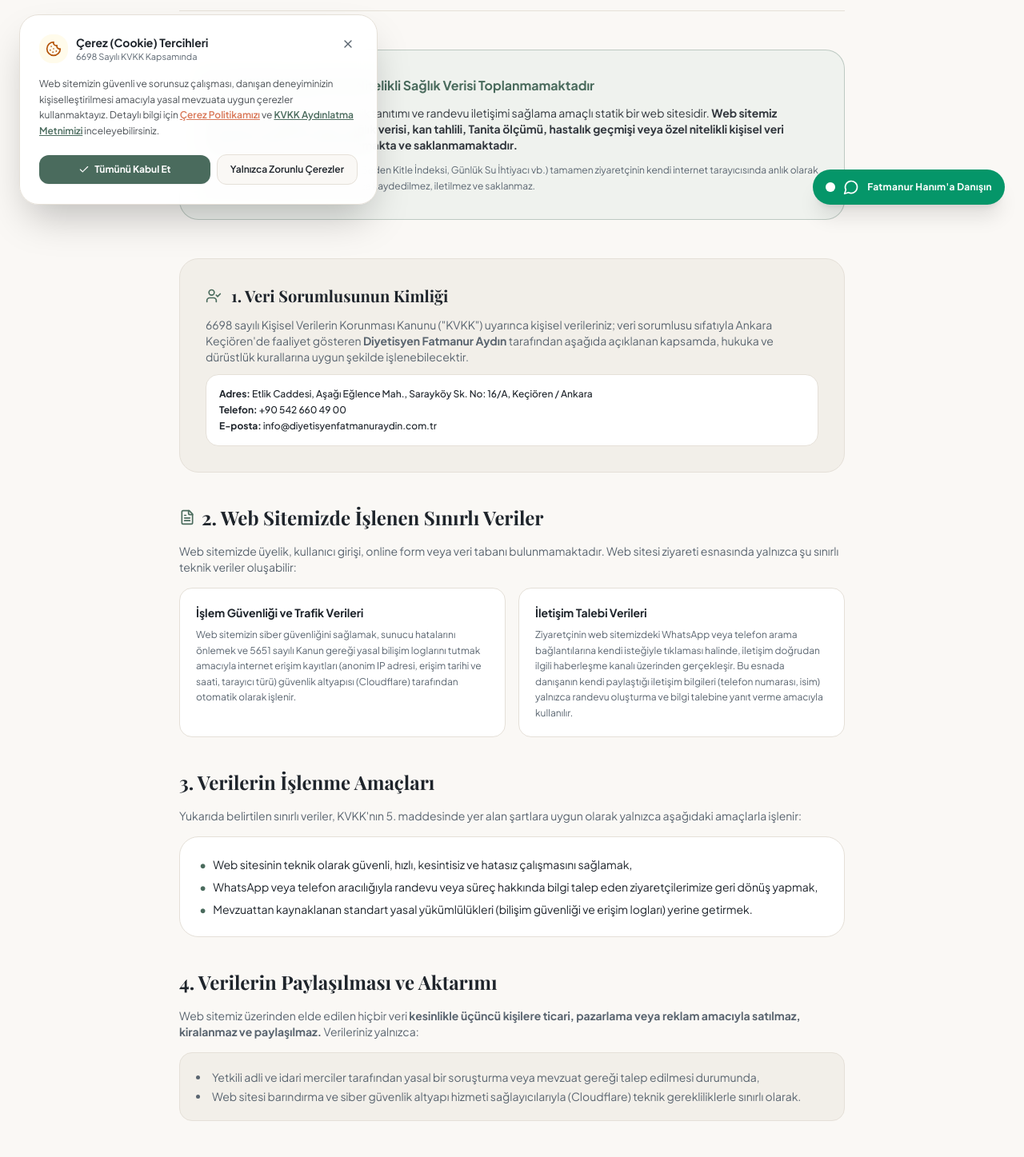
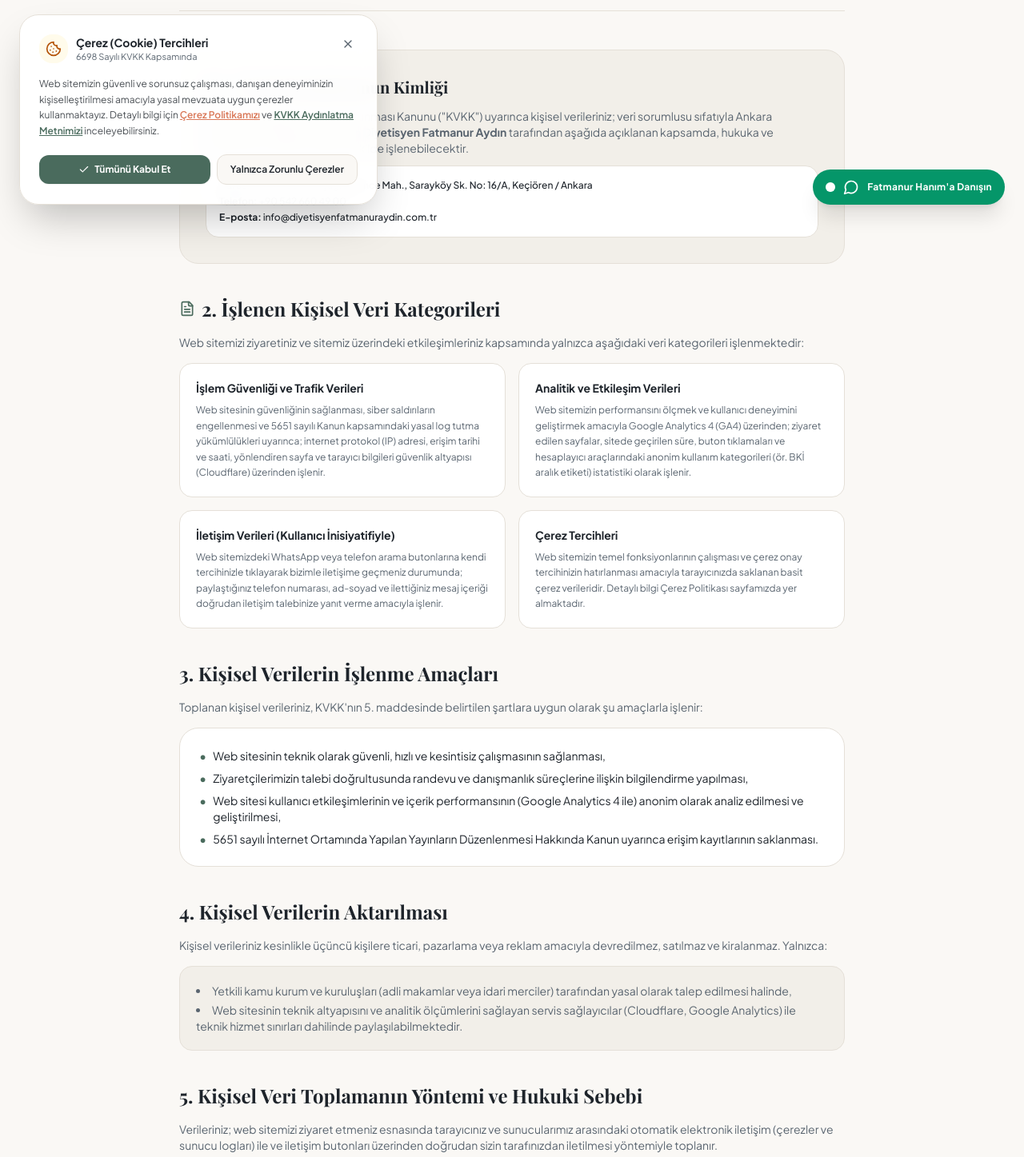
Before and after one commit to emnaydin95/diyetisyen-fatmanur-aydin, a Next.js app: page /kvkk-aydinlatma-metni in a window 1280 px wide. Shown: the part 520-1967 px from the top of the page at 80% size. Built offline with nearby package versions, Linux system fonts and the light colour scheme.

Commit message:
refactor(kvkk): remove negative disclaimers, properly document GA4 tracking and exact processed data

```diff
--- a/src/app/kvkk-aydinlatma-metni/page.tsx
+++ b/src/app/kvkk-aydinlatma-metni/page.tsx
@@ -1,7 +1,7 @@
 import React from "react";
 import type { Metadata } from "next";
 import Link from "next/link";
-import { ArrowLeft, ShieldCheck, Lock, FileText, UserCheck, HelpCircle, CheckCircle2 } from "lucide-react";
+import { ArrowLeft, ShieldCheck, Lock, FileText, UserCheck, HelpCircle } from "lucide-react";
 import { siteConfig } from "@/config/siteConfig";
 
 export const metadata: Metadata = {
@@ -40,21 +40,6 @@ export default function KVKKPage() {
           </div>
         </div>
 
-        {/* Önemli Güvence Kutusu */}
-        <div className="bg-sage-soft/60 border border-sage/30 rounded-3xl p-6 sm:p-8 space-y-3">
-          <div className="flex items-center gap-2.5 text-sage font-bold text-base">
-            <CheckCircle2 className="w-5 h-5 flex-shrink-0" />
-            <span>Web Sitemizde Özel Nitelikli Sağlık Verisi Toplanmamaktadır</span>
-          </div>
-          <p className="text-xs sm:text-sm text-charcoal/90 leading-relaxed">
-            Web sitemiz bilgilendirme, klinik tanıtımı ve randevu iletişimi sağlama amaçlı statik bir web sitesidir.
-            <strong> Web sitemiz üzerinden kesinlikle hiçbir sağlık verisi, kan tahlili, Tanita ölçümü, hastalık geçmişi veya özel nitelikli kişisel veri toplanmamakta, barındırılmamakta ve saklanmamaktadır.</strong>
-          </p>
-          <p className="text-xs text-mutedSlate leading-relaxed">
-            Sitede yer alan hesaplayıcı araçlar (Beden Kitle İndeksi, Günlük Su İhtiyacı vb.) tamamen ziyaretçinin kendi internet tarayıcısında anlık olarak çalışır; girilen değerler sunucularımıza kaydedilmez, iletilmez ve saklanmaz.
-          </p>
-        </div>
-
         {/* Content Sections */}
         <div className="space-y-10 text-charcoal/90 text-sm sm:text-base leading-relaxed">
 
@@ -74,27 +59,42 @@ export default function KVKKPage() {
             </div>
           </section>
 
-          {/* Section 2: İşlenen Sınırlı Veriler */}
+          {/* Section 2: İşlenen Kişisel Veriler */}
           <section className="space-y-4">
             <h2 className="editorial-title text-2xl font-bold text-charcoal flex items-center gap-2">
               <FileText className="w-5 h-5 text-sage" />
-              2. Web Sitemizde İşlenen Sınırlı Veriler
+              2. İşlenen Kişisel Veri Kategorileri
             </h2>
             <p className="text-xs sm:text-sm text-mutedSlate leading-relaxed">
-              Web sitemizde üyelik, kullanıcı girişi, online form veya veri tabanı bulunmamaktadır. Web sitesi ziyareti esnasında yalnızca şu sınırlı teknik veriler oluşabilir:
+              Web sitemizi ziyaretiniz ve sitemiz üzerindeki etkileşimleriniz kapsamında yalnızca aşağıdaki veri kategorileri işlenmektedir:
             </p>
 
             <div className="grid grid-cols-1 md:grid-cols-2 gap-4">
               <div className="bg-white p-5 rounded-2xl border border-borderHairline space-y-2">
                 <h3 className="font-bold text-charcoal text-sm">İşlem Güvenliği ve Trafik Verileri</h3>
                 <p className="text-xs text-mutedSlate leading-relaxed">
-                  Web sitemizin siber güvenliğini sağlamak, sunucu hatalarını önlemek ve 5651 sayılı Kanun gereği yasal bilişim loglarını tutmak amacıyla internet erişim kayıtları (anonim IP adresi, erişim tarihi ve saati, tarayıcı türü) güvenlik altyapısı (Cloudflare) tarafından otomatik olarak işlenir.
+                  Web sitesinin güvenliğinin sağlanması, siber saldırıların engellenmesi ve 5651 sayılı Kanun kapsamındaki yasal log tutma yükümlülükleri uyarınca; internet protokol (IP) adresi, erişim tarihi ve saati, yönlendiren sayfa ve tarayıcı bilgileri güvenlik altyapısı (Cloudflare) üzerinden işlenir.
                 </p>
               </div>
+
               <div className="bg-white p-5 rounded-2xl border border-borderHairline space-y-2">
-                <h3 className="font-bold text-charcoal text-sm">İletişim Talebi Verileri</h3>
+                <h3 className="font-bold text-charcoal text-sm">Analitik ve Etkileşim Verileri</h3>
                 <p className="text-xs text-mutedSlate leading-relaxed">
-                  Ziyaretçinin web sitemizdeki WhatsApp veya telefon arama bağlantılarına kendi isteğiyle tıklaması halinde, iletişim doğrudan ilgili haberleşme kanalı üzerinden gerçekleşir. Bu esnada danışanın kendi paylaştığı iletişim bilgileri (telefon numarası, isim) yalnızca randevu oluşturma ve bilgi talebine yanıt verme amacıyla kullanılır.
+                  Web sitemizin performansını ölçmek ve kullanıcı deneyimini geliştirmek amacıyla Google Analytics 4 (GA4) üzerinden; ziyaret edilen sayfalar, sitede geçirilen süre, buton tıklamaları ve hesaplayıcı araçlarındaki anonim kullanım kategorileri (ör. BKİ aralık etiketi) istatistiki olarak işlenir.
+                </p>
+              </div>
+
+              <div className="bg-white p-5 rounded-2xl border border-borderHairline space-y-2">
+                <h3 className="font-bold text-charcoal text-sm">İletişim Verileri (Kullanıcı İnisiyatifiyle)</h3>
+                <p className="text-xs text-mutedSlate leading-relaxed">
+                  Web sitemizdeki WhatsApp veya telefon arama butonlarına kendi tercihinizle tıklayarak bizimle iletişime geçmeniz durumunda; paylaştığınız telefon numarası, ad-soyad ve ilettiğiniz mesaj içeriği doğrudan iletişim talebinize yanıt verme amacıyla işlenir.
+                </p>
+              </div>
+
+              <div className="bg-white p-5 rounded-2xl border border-borderHairline space-y-2">
+                <h3 className="font-bold text-charcoal text-sm">Çerez Tercihleri</h3>
+                <p className="text-xs text-mutedSlate leading-relaxed">
+                  Web sitemizin temel fonksiyonlarının çalışması ve çerez onay tercihinizin hatırlanması amacıyla tarayıcınızda saklanan basit çerez verileridir. Detaylı bilgi Çerez Politikası sayfamızda yer almaktadır.
                 </p>
               </div>
             </div>
@@ -103,23 +103,27 @@ export default function KVKKPage() {
           {/* Section 3: Verilerin İşlenme Amaçları */}
           <section className="space-y-4">
             <h2 className="editorial-title text-2xl font-bold text-charcoal">
-              3. Verilerin İşlenme Amaçları
+              3. Kişisel Verilerin İşlenme Amaçları
             </h2>
             <p className="text-xs sm:text-sm text-mutedSlate">
-              Yukarıda belirtilen sınırlı veriler, KVKK&apos;nın 5. maddesinde yer alan şartlara uygun olarak yalnızca aşağıdaki amaçlarla işlenir:
+              Toplanan kişisel verileriniz, KVKK&apos;nın 5. maddesinde belirtilen şartlara uygun olarak şu amaçlarla işlenir:
             </p>
             <ul className="space-y-2 text-xs sm:text-sm text-charcoal bg-white p-6 rounded-3xl border border-borderHairline">
               <li className="flex items-start gap-2">
                 <span className="text-sage font-bold">•</span>
-                <span>Web sitesinin teknik olarak güvenli, hızlı, kesintisiz ve hatasız çalışmasını sağlamak,</span>
+                <span>Web sitesinin teknik olarak güvenli, hızlı ve kesintisiz çalışmasının sağlanması,</span>
               </li>
               <li className="flex items-start gap-2">
                 <span className="text-sage font-bold">•</span>
-                <span>WhatsApp veya telefon aracılığıyla randevu veya süreç hakkında bilgi talep eden ziyaretçilerimize geri dönüş yapmak,</span>
+                <span>Ziyaretçilerimizin talebi doğrultusunda randevu ve danışmanlık süreçlerine ilişkin bilgilendirme yapılması,</span>
               </li>
               <li className="flex items-start gap-2">
                 <span className="text-sage font-bold">•</span>
-                <span>Mevzuattan kaynaklanan standart yasal yükümlülükleri (bilişim güvenliği ve erişim logları) yerine getirmek.</span>
+                <span>Web sitesi kullanıcı etkileşimlerinin ve içerik performansının (Google Analytics 4 ile) anonim olarak analiz edilmesi ve geliştirilmesi,</span>
+              </li>
+              <li className="flex items-start gap-2">
+                <span className="text-sage font-bold">•</span>
+                <span>5651 sayılı İnternet Ortamında Yapılan Yayınların Düzenlenmesi Hakkında Kanun uyarınca erişim kayıtlarının saklanması.</span>
               </li>
             </ul>
           </section>
@@ -127,27 +131,27 @@ export default function KVKKPage() {
           {/* Section 4: Verilerin Aktarılması */}
           <section className="space-y-4">
             <h2 className="editorial-title text-2xl font-bold text-charcoal">
-              4. Verilerin Paylaşılması ve Aktarımı
+              4. Kişisel Verilerin Aktarılması
             </h2>
             <p className="text-xs sm:text-sm text-mutedSlate leading-relaxed">
-              Web sitemiz üzerinden elde edilen hiçbir veri <strong>kesinlikle üçüncü kişilere ticari, pazarlama veya reklam amacıyla satılmaz, kiralanmaz ve paylaşılmaz.</strong> Verileriniz yalnızca:
+              Kişisel verileriniz kesinlikle üçüncü kişilere ticari, pazarlama veya reklam amacıyla devredilmez, satılmaz ve kiralanmaz. Yalnızca:
             </p>
             <ul className="text-xs sm:text-sm text-mutedSlate space-y-1 list-disc list-inside bg-brandSurface p-5 rounded-2xl border border-borderHairline">
-              <li>Yetkili adli ve idari merciler tarafından yasal bir soruşturma veya mevzuat gereği talep edilmesi durumunda,</li>
-              <li>Web sitesi barındırma ve siber güvenlik altyapı hizmeti sağlayıcılarıyla (Cloudflare) teknik gerekliliklerle sınırlı olarak.</li>
+              <li>Yetkili kamu kurum ve kuruluşları (adli makamlar veya idari merciler) tarafından yasal olarak talep edilmesi halinde,</li>
+              <li>Web sitesinin teknik altyapısını ve analitik ölçümlerini sağlayan servis sağlayıcılar (Cloudflare, Google Analytics) ile teknik hizmet sınırları dahilinde paylaşılabilmektedir.</li>
             </ul>
           </section>
 
           {/* Section 5: Toplama Yöntemi ve Hukuki Sebebi */}
           <section className="space-y-4">
             <h2 className="editorial-title text-2xl font-bold text-charcoal">
-              5. Veri Toplamanın Yöntemi ve Hukuki Sebebi
+              5. Kişisel Veri Toplamanın Yöntemi ve Hukuki Sebebi
             </h2>
             <p className="text-xs sm:text-sm text-mutedSlate leading-relaxed">
-              Veriler; web sitemizin ziyaret edilmesiyle birlikte elektronik ortamda otomatik yöntemlerle (sunucu logları) veya kullanıcının iletişim kanallarına (WhatsApp/telefon) tıklayarak kendi inisiyatifiyle mesaj iletmesi suretiyle toplanır.
+              Verileriniz; web sitemizi ziyaret etmeniz esnasında tarayıcınız ve sunucularımız arasındaki otomatik elektronik iletişim (çerezler ve sunucu logları) ile ve iletişim butonları üzerinden doğrudan sizin tarafınızdan iletilmesi yöntemiyle toplanır.
             </p>
             <p className="text-xs sm:text-sm text-mutedSlate leading-relaxed">
-              Hukuki sebepler; KVKK Madde 5/2 kapsamında <em>&quot;veri sorumlusunun meşru menfaatleri için veri işlenmesinin zorunlu olması&quot;</em> ve <em>&quot;bir hakkın tesisi, kullanılması veya korunması&quot;</em> hükümleridir.
+              Hukuki sebepler; KVKK Madde 5/2 uyarınca <em>&quot;veri sorumlusunun hukuki yükümlülüğünü yerine getirebilmesi için zorunlu olması&quot;</em> ve <em>&quot;veri sorumlusunun meşru menfaatleri için veri işlenmesinin zorunlu olması&quot;</em> hükümleridir.
             </p>
           </section>
 
@@ -164,7 +168,8 @@ export default function KVKKPage() {
               <li>Kişisel verilerinizin işlenip işlenmediğini öğrenme,</li>
               <li>Kişisel verileriniz işlenmişse buna ilişkin bilgi talep etme,</li>
               <li>Kişisel verilerin işlenme amacını ve bunların amacına uygun kullanılıp kullanılmadığını öğrenme,</li>
-              <li>Kişisel verilerin silinmesini veya yok edilmesini isteme.</li>
+              <li>Kişisel verilerin silinmesini veya yok edilmesini isteme,</li>
+              <li>Eksik veya yanlış işlenmişse düzeltilmesini talep etme.</li>
             </ul>
           </section>
 
@@ -172,10 +177,10 @@ export default function KVKKPage() {
           <section className="bg-white p-6 sm:p-8 rounded-3xl border border-borderHairline space-y-4">
             <div className="flex items-center gap-2 text-sage">
               <HelpCircle className="w-5 h-5" />
-              <h2 className="editorial-title text-xl font-bold text-charcoal">7. İletişim ve Talepleriniz</h2>
+              <h2 className="editorial-title text-xl font-bold text-charcoal">7. Başvuru ve İletişim</h2>
             </div>
             <p className="text-xs sm:text-sm text-mutedSlate leading-relaxed">
-              KVKK kapsamındaki her türlü soru ve talebinizi kliniğimizin <strong>{siteConfig.location.street}, {siteConfig.location.district} / {siteConfig.location.city}</strong> adresine yazılı olarak iletebilir veya doğrudan <strong>{siteConfig.contact.phone}</strong> numaralı telefon hattımızdan bize ulaşabilirsiniz.
+              KVKK kapsamındaki taleplerinizi kliniğimizin <strong>{siteConfig.location.street}, {siteConfig.location.district} / {siteConfig.location.city}</strong> adresine yazılı olarak iletebilir veya doğrudan <strong>{siteConfig.contact.phone}</strong> numaralı telefon hattımızdan bize ulaşabilirsiniz.
             </p>
           </section>
 
```
